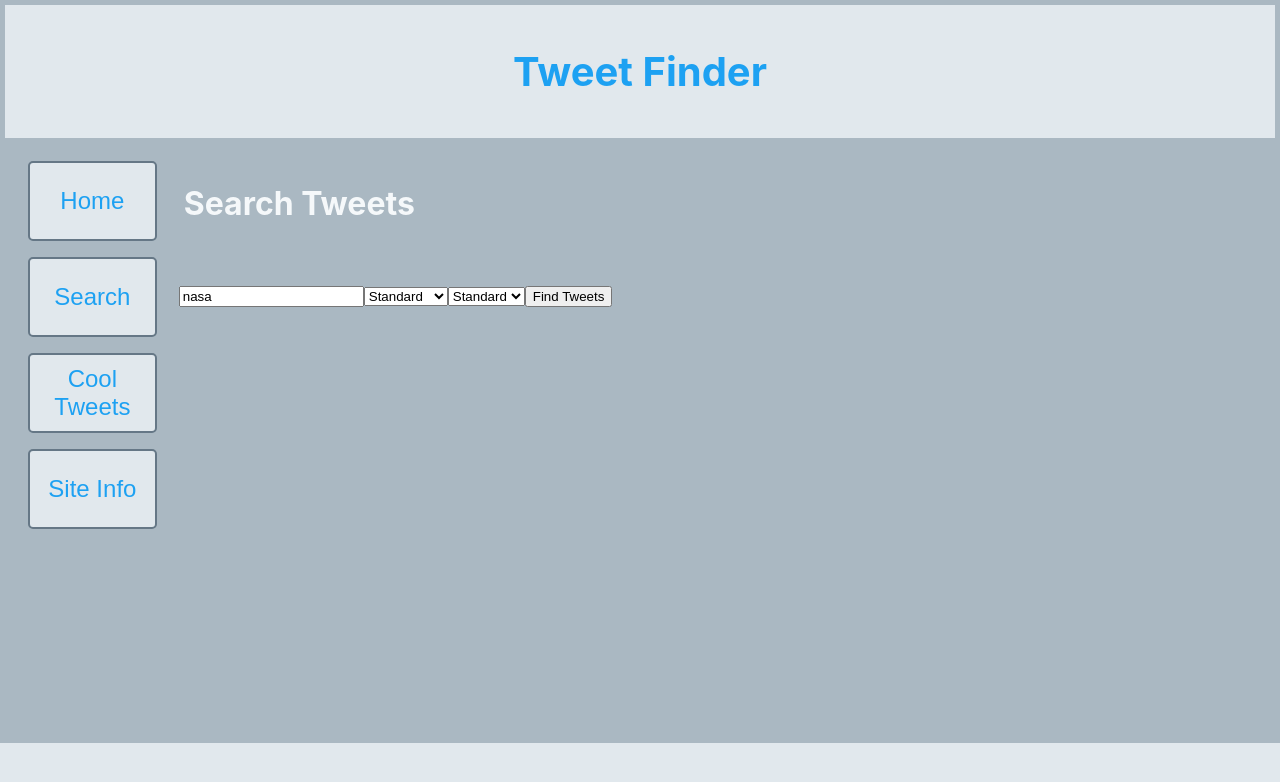
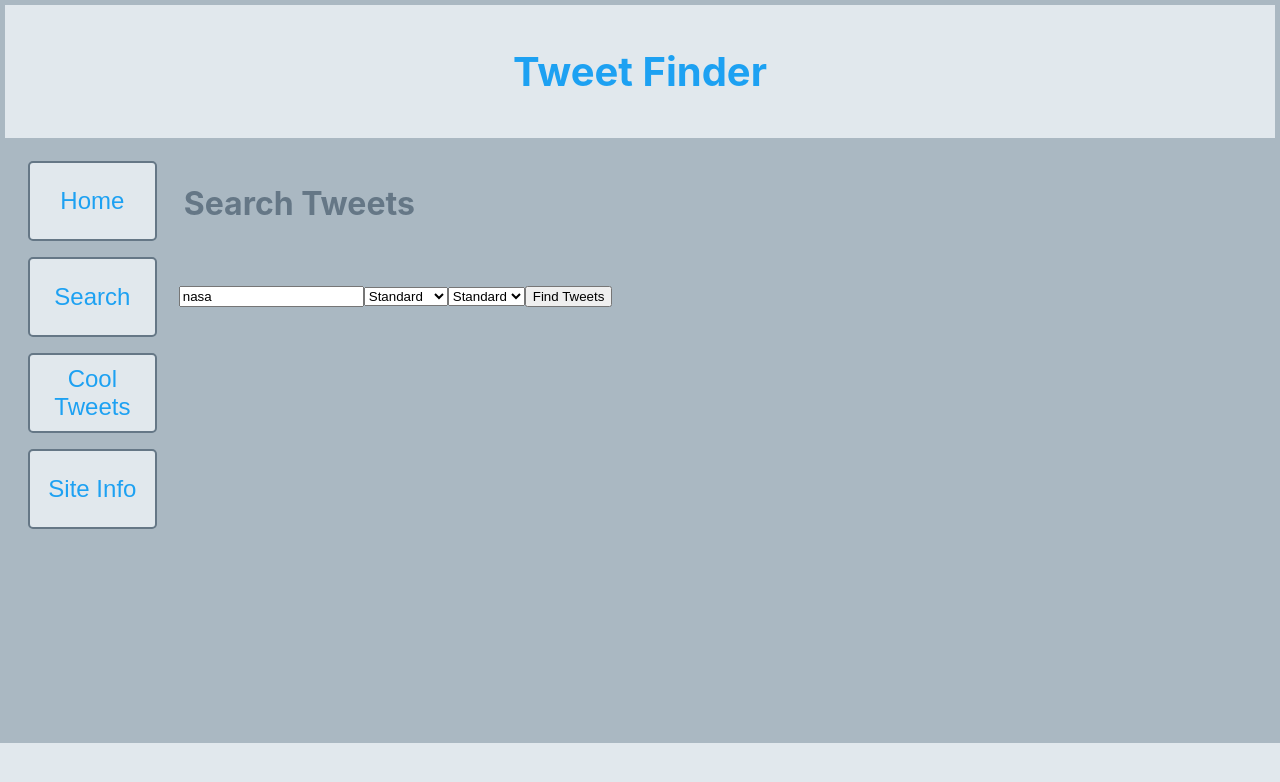
Before and after one commit to Otterwerks/Tweet-Finder, a React (Create React App) app: page / in a window 1280 px wide. Both pictures are taken after a click on the button "Search". Shown: the top 782 px of the page. Built offline with nearby package versions, Linux system fonts and the light colour scheme.

Commit message:
Design updates

```diff
--- a/src/App.css
+++ b/src/App.css
@@ -50,14 +50,12 @@ body {
 
 h1 {
   padding: 0px 10px;
-  color: var(--color-primary);
   font-size: 5vh;
   vertical-align: text-top;
   text-align: center;
 }
 h2 {
   padding: 5px;
-  color: var(--color-extra-extra-light-gray);
   font-size: 4vh;
 }
 h3 {
--- a/src/App.js
+++ b/src/App.js
@@ -132,7 +132,7 @@ class App extends Component {
       <div className="Main border">
         <div className="row">
           <div className="col-8">
-            <h1 className="bold">Tweet Finder</h1>
+            <h1 className="bold primary">Tweet Finder</h1>
           </div>
         </div>
         <div className="row" id={this.state.view === "Home" ? "splash" : "page"}>
--- a/src/awesometweets.js
+++ b/src/awesometweets.js
@@ -5,9 +5,9 @@ class AwesomeTweets extends Component {
     if (this.props.tweet[0]) {
       switch (this.props.tweet[0].user.screen_name) {
         case "jabrils_":
-          return <p><strong>Jabrils:</strong> He has some really cool videos up on this Youtube channel, I found him because I have a Tello drone and was researching projects for it. One of his projects was to program it to track faces using machine learning, bookmarked for my to-do list!</p>;
+          return <p><strong>Jabrils:</strong> He has some really cool videos up on his Youtube channel, I found him because I have a Tello drone and was researching projects for it. One of his projects was to program it to track faces using machine learning, bookmarked for my to-do list!</p>;
         case "Raspberry_Pi":
-          return <p><strong>Raspberry Pi:</strong> I started playing with Pis a couple years ago. The first thing I did was \'upgrade\' a toy catapult I had with pan/tilt servos and a couple solenoids to fire it, all controlled through a Pi using a touchscreen interface I programmed.</p>;
+          return <p><strong>Raspberry Pi:</strong> I started playing with Pis a couple years ago. The first thing I did was 'upgrade' a toy catapult I had with pan/tilt servos and a couple solenoids to fire it, all controlled through a Pi using a touchscreen interface I programmed.</p>;
         case "MarkKnopfler":
           return <p><strong>Mark Knopfler:</strong> A very talented guitarist who I grew up listening to, he just released a new album too!</p>;
         case "mightycarmods":
@@ -28,7 +28,7 @@ class AwesomeTweets extends Component {
           <div className="row">
             <div className="col-8">
               <div className="subHeader">
-                <h2>Tweets From My Favorite Accounts</h2>
+                <h2 className="dark-gray">Tweets From My Favorite Accounts</h2>
               </div>
             </div>
           </div>
--- a/src/search.js
+++ b/src/search.js
@@ -7,7 +7,7 @@ class Search extends Component {
           <div className="row">
             <div className="col-8">
               <div className="subHeader">
-                <h2>Search Tweets</h2>
+                <h2 className="dark-gray">Search Tweets</h2>
               </div>
             </div>
           </div>
```
Also changed, not shown: 12 other files (tests, documents, lock files or other folders).
